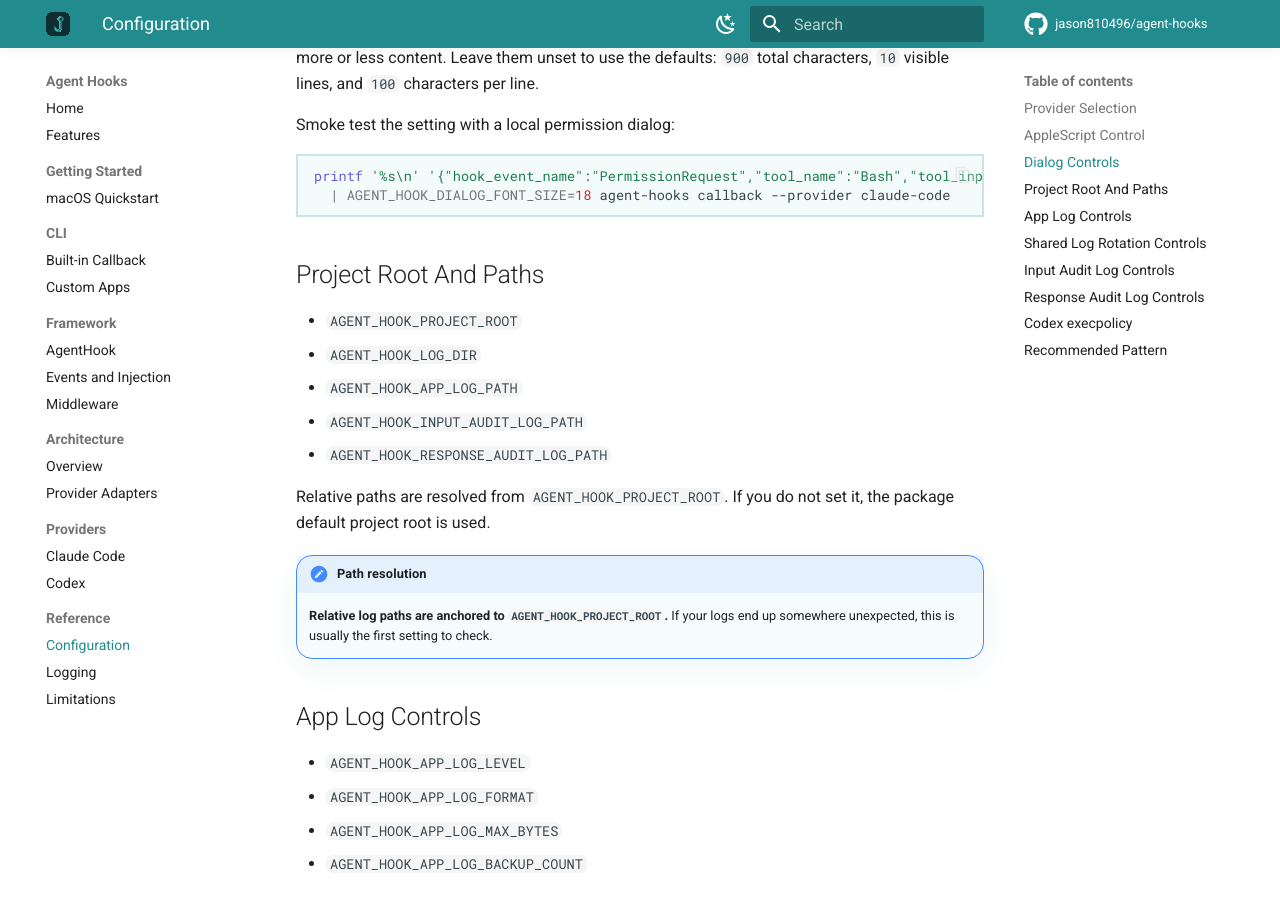
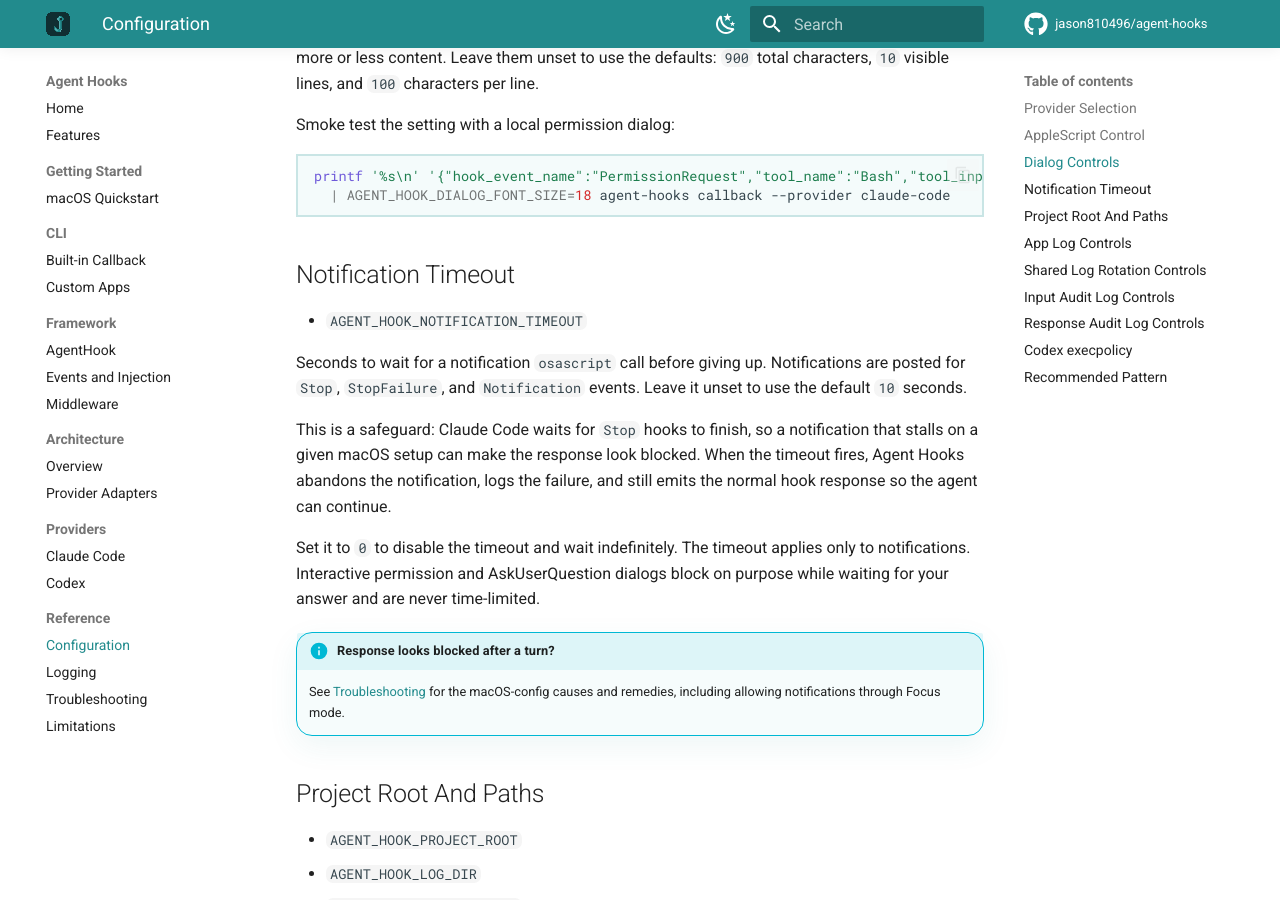
Before and after one commit to jason810496/agent-hooks, an MkDocs documentation site: the page built from docs/reference/configuration.md, in a window 1280 px wide and 900 px high, scrolled down 1470 px. Built offline with MkDocs 1.6.1 and Material for MkDocs 9.7.7, drawn with Linux system fonts in a browser that asks for light colours; comment, search, counter and statistics services are not loaded; the version menu is left out.

Commit message:
Add troubleshooting docs for notifications and stop-hook blocking
Add a Troubleshooting reference page covering two macOS-config issues
that make the built-in callback look broken:

- Notifications suppressed by Focus / Do Not Disturb / Work mode.
  osascript notifications are attributed to Script Editor, so users
  must allow Script Editor through the active Focus filter and enable
  its notifications.
- Claude Code response looking blocked after a turn, explaining the
  slow/stalled Stop-hook notification cause, the new notification
  timeout safeguard, and remedies.

Document AGENT_HOOK_NOTIFICATION_TIMEOUT in the configuration page and
cross-link from the macOS quickstart.

Closes #5
Refs #3

````diff
--- a/docs/reference/configuration.md
+++ b/docs/reference/configuration.md
@@ -51,6 +51,28 @@ Smoke test the setting with a local permission dialog:
 printf '%s\n' '{"hook_event_name":"PermissionRequest","tool_name":"Bash","tool_input":{"command":"git status"}}' \
   | AGENT_HOOK_DIALOG_FONT_SIZE=18 agent-hooks callback --provider claude-code
 ```
+
+## Notification Timeout
+
+- `AGENT_HOOK_NOTIFICATION_TIMEOUT`
+
+Seconds to wait for a notification `osascript` call before giving up. Notifications
+are posted for `Stop`, `StopFailure`, and `Notification` events. Leave it unset to
+use the default `10` seconds.
+
+This is a safeguard: Claude Code waits for `Stop` hooks to finish, so a notification
+that stalls on a given macOS setup can make the response look blocked. When the
+timeout fires, Agent Hooks abandons the notification, logs the failure, and still
+emits the normal hook response so the agent can continue.
+
+Set it to `0` to disable the timeout and wait indefinitely. The timeout applies only
+to notifications. Interactive permission and AskUserQuestion dialogs block on purpose
+while waiting for your answer and are never time-limited.
+
+!!! info "Response looks blocked after a turn?"
+    See [Troubleshooting](troubleshooting.md#claude-code-response-seems-blocked-after-a-turn-stop-hook)
+    for the macOS-config causes and remedies, including allowing notifications through
+    Focus mode.
 
 ## Project Root And Paths
 
--- a/mkdocs.yml
+++ b/mkdocs.yml
@@ -102,4 +102,5 @@ nav:
   - Reference:
       - Configuration: reference/configuration.md
       - Logging: reference/logging.md
+      - Troubleshooting: reference/troubleshooting.md
       - Limitations: reference/limitations.md
````
Also changed, not shown: docs/getting-started/macos-quickstart.md (+3 -0 lines), docs/reference/troubleshooting.md (added, +97 -0 lines).
